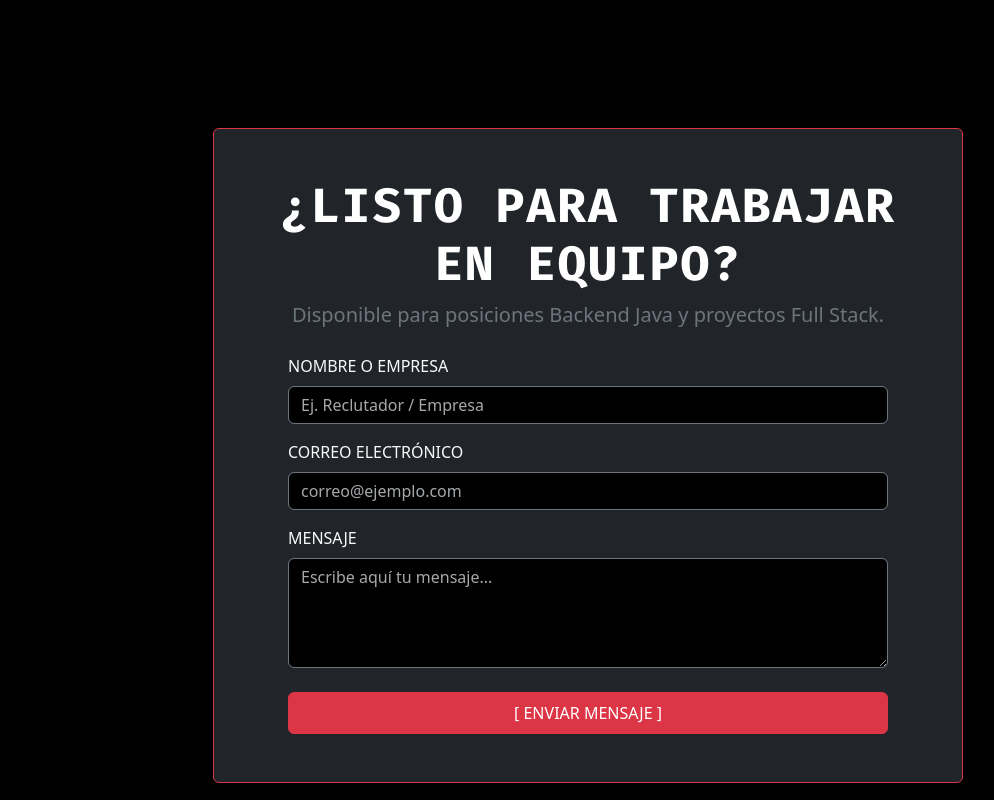
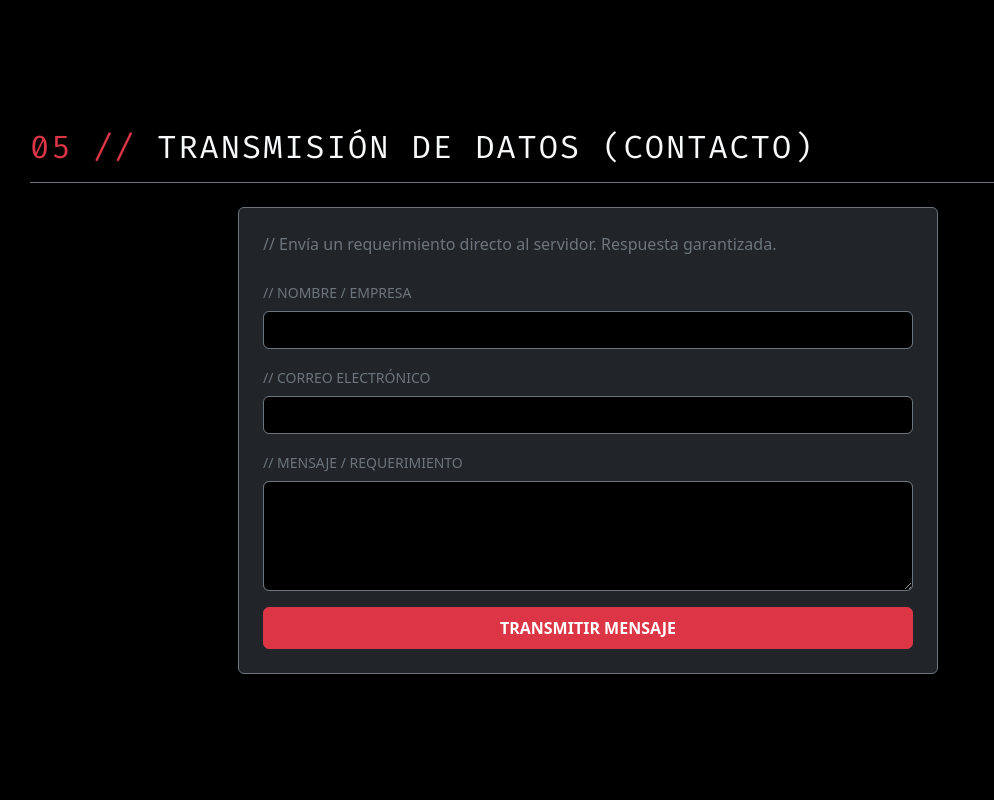
Before and after one commit to dargarciacol/Portafolio, a plain HTML site: page pages/portafolio/index.html in a window 1280 px wide. Shown: the part 3880-4680 px from the top of the page, without its empty margins (52-1046 px from the left). Drawn offline with nearby package versions, Linux system fonts and the light colour scheme; files that its build step writes are made by us from their sources; animation ran at ten frames a second.

Commit message:
Se realiza primer avance al repositorio

```diff
--- a/pages/portafolio/index.html
+++ b/pages/portafolio/index.html
@@ -353,27 +353,33 @@
 
         <!-- Sección 05: Contacto -->
         <section id="contacto" class="my-5 py-5">
-            <div class="p-4 p-md-5 bg-dark border border-danger rounded text-center style-form-container mx-auto" style="max-width: 750px;">
-                <h2 class="display-5 fuente-mono text-white fw-bold mb-2">¿LISTO PARA TRABAJAR EN EQUIPO?</h2>
-                <p class="lead text-secondary mb-4">Disponible para posiciones Backend Java y proyectos Full Stack.</p>
+    <div class="border-bottom border-secondary pb-2 mb-4">
+        <h2 class="fuente-mono text-uppercase"><span class="text-danger">05 //</span> TRANSMISIÓN DE DATOS (CONTACTO)</h2>
+    </div>
 
-                <form id="formulario-contacto" class="text-start mx-auto" style="max-width: 600px;">
+    <div class="p-4 bg-dark border border-secondary rounded fuente-mono shadow-lg" style="max-width: 700px; margin: 0 auto;">
+        <p class="text-secondary mb-4">// Envía un requerimiento directo al servidor. Respuesta garantizada.</p>
+
+        <form action="https://api.web3forms.com/submit" method="POST">
+            <!-- Tu Access Key de Web3Forms ya configurada -->
+            <input type="hidden" name="access_key" value="ba4de025-af20-4d89-b48b-59581b909b52">
+
             <div class="mb-3">
-                        <label for="nombre" class="form-label fuente-mono text-light">NOMBRE O EMPRESA</label>
-                        <input type="text" class="form-control bg-black text-light border-secondary" id="nombre" placeholder="Ej. Reclutador / Empresa" required>
+                <label for="name" class="form-label text-secondary small">// NOMBRE / EMPRESA</label>
+                <input type="text" class="form-control bg-black text-light border-secondary" name="name" required>
             </div>
 
             <div class="mb-3">
-                        <label for="correo" class="form-label fuente-mono text-light">CORREO ELECTRÓNICO</label>
-                        <input type="email" class="form-control bg-black text-light border-secondary" id="correo" placeholder="correo@ejemplo.com" required>
+                <label for="email" class="form-label text-secondary small">// CORREO ELECTRÓNICO</label>
+                <input type="email" class="form-control bg-black text-light border-secondary" name="email" required>
             </div>
 
             <div class="mb-3">
-                        <label for="mensaje" class="form-label fuente-mono text-light">MENSAJE</label>
-                        <textarea class="form-control bg-black text-light border-secondary" id="mensaje" rows="4" placeholder="Escribe aquí tu mensaje..." required></textarea>
+                <label for="message" class="form-label text-secondary small">// MENSAJE / REQUERIMIENTO</label>
+                <textarea class="form-control bg-black text-light border-secondary" name="message" rows="4" required></textarea>
             </div>
 
-                    <button type="submit" class="btn btn-danger w-100 fuente-mono py-2 mt-2">[ ENVIAR MENSAJE ]</button>
+            <button type="submit" class="btn btn-danger w-100 fw-bold py-2">TRANSMITIR MENSAJE</button>
         </form>
     </div>
 </section>
```
Lines whose indentation alone changed are shown as unchanged.
